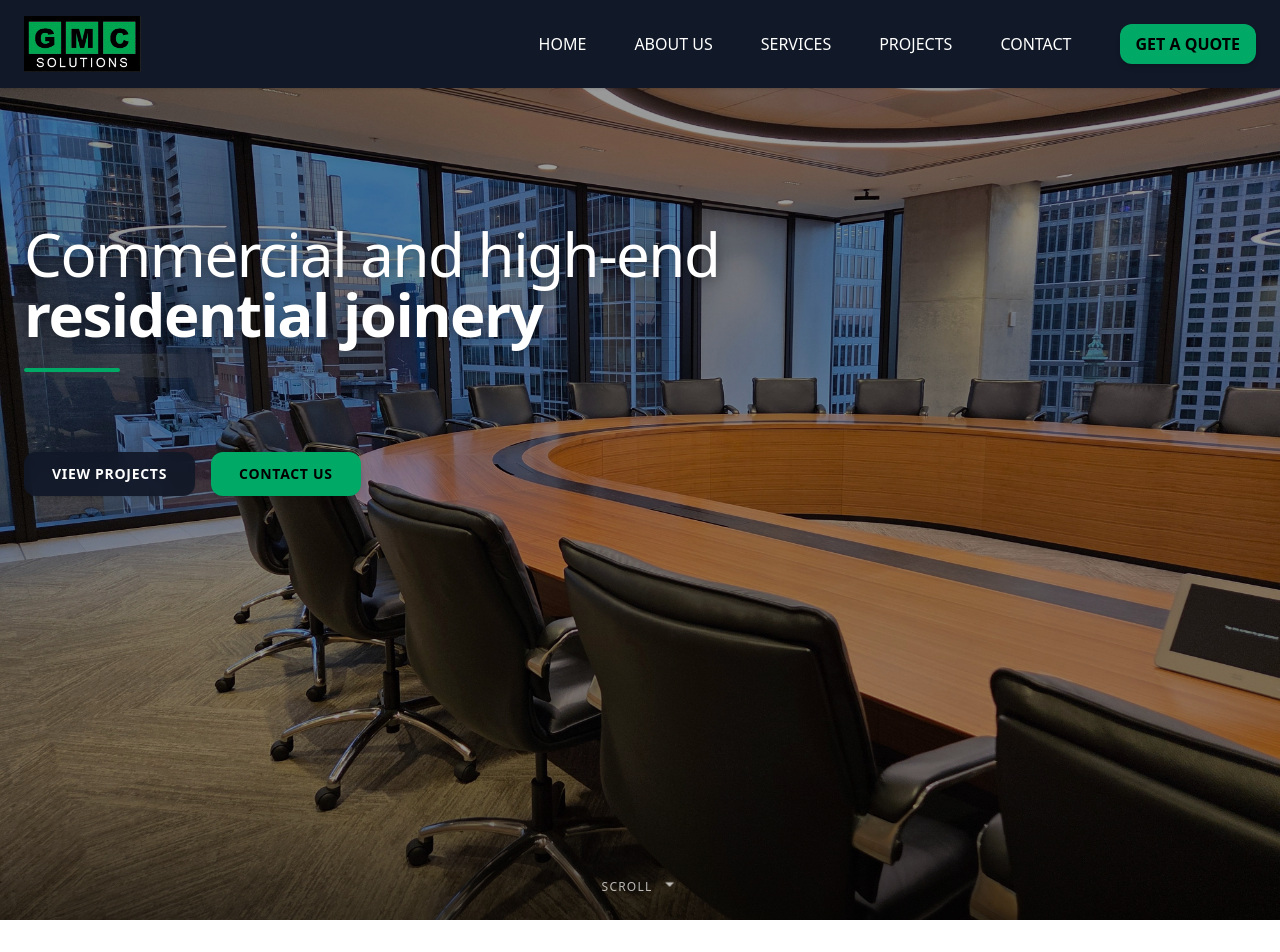
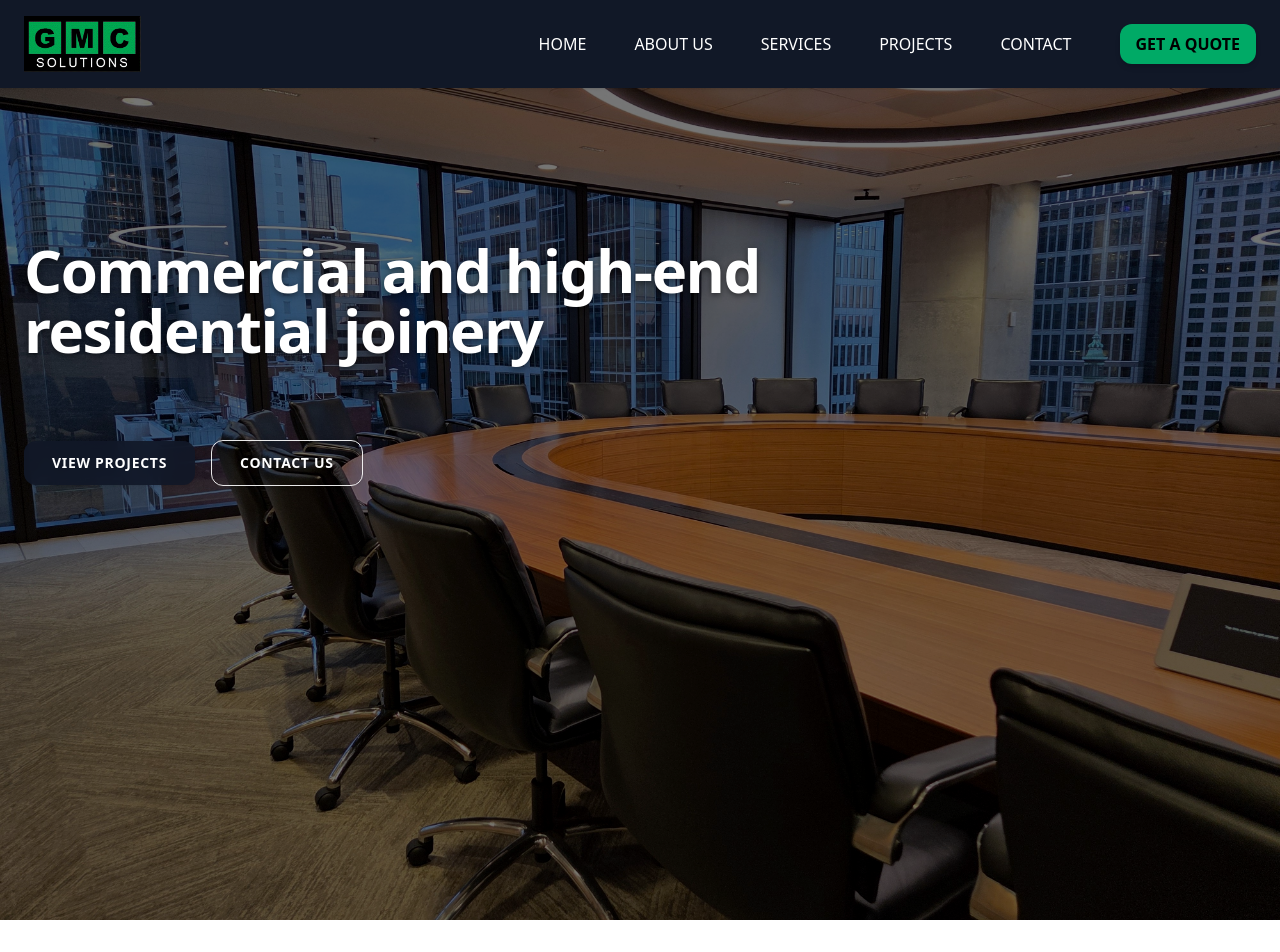
Before and after one commit to GMCandres/GMC, a React (Vite) app: page / in a window 1280 px wide. Shown: the top 952 px of the page. Built offline with nearby package versions, Linux system fonts and the light colour scheme.

Commit message:
Update Hero.jsx

```diff
--- a/src/components/Hero.jsx
+++ b/src/components/Hero.jsx
@@ -8,28 +8,24 @@ export default function Hero() {
       {/* Imagen de fondo */}
       <div
         className="absolute inset-0 bg-cover bg-center"
-        style={{ backgroundImage: `url(${heroImg})` }}
+        style={{
+          backgroundImage: `url(${heroImg})`,
+          filter: 'brightness(0.7) contrast(1.05)' // <-- oscurece la imagen
+        }}
         aria-hidden="true"
       />
-      {/* Overlay oscuro */}
-      <div className="absolute inset-0 bg-black/40" />
-      <div className="pointer-events-none absolute inset-x-0 bottom-0 h-40 bg-gradient-to-t from-black/50 to-transparent" />
+      {/* Overlay extra para refuerzo */}
+      <div className="absolute inset-0 bg-black/35" />
 
       {/* Contenido */}
       <div className="relative z-10 mx-auto max-w-7xl px-6">
-        <div className="pt-[26vh] md:pt-[28vh] max-w-4xl">
-          {/* Título en dos líneas */}
-          <h1 className="text-3xl sm:text-4xl md:text-6xl leading-tight tracking-tight">
-            <span className="block font-light drop-shadow-[0_2px_6px_rgba(0,0,0,0.35)]">
-              Commercial and high-end
-            </span>
-            <span className="block font-semibold drop-shadow-[0_2px_6px_rgba(0,0,0,0.35)]">
-              residential joinery
-            </span>
+        <div className="pt-[28vh] md:pt-[30vh] max-w-4xl">
+          <h1
+            className="text-3xl sm:text-4xl md:text-6xl font-light md:font-semibold leading-tight tracking-tight"
+            style={{ textShadow: '0 2px 6px rgba(0,0,0,0.5)' }}
+          >
+            Commercial and high-end residential joinery
           </h1>
-
-          {/* Línea acento */}
-          <div className="mt-6 h-1 w-24 rounded-full" style={{ backgroundColor: '#00aa66' }} />
 
           {/* Botones */}
           <div className="mt-16 md:mt-20 flex flex-wrap items-center gap-4">
@@ -41,24 +37,14 @@ export default function Hero() {
             </a>
             <a
               href="#contact"
-              className="rounded-xl px-7 py-3 text-sm font-semibold tracking-wider uppercase text-black shadow-md hover:shadow-lg transition"
-              style={{ backgroundColor: '#00aa66' }}
+              className="rounded-xl px-7 py-3 text-sm font-semibold tracking-wider uppercase border transition shadow-sm
+                         text-white border-white/90 hover:bg-[#00aa66] hover:text-black hover:border-[#00aa66]"
             >
               Contact Us
             </a>
           </div>
         </div>
       </div>
-
-      {/* Indicador scroll opcional */}
-      <div className="absolute bottom-6 left-1/2 -translate-x-1/2 text-white/70 text-xs tracking-widest uppercase">
-        <span className="inline-flex items-center gap-2">
-          Scroll
-          <svg width="18" height="18" viewBox="0 0 24 24" className="animate-bounce">
-            <path fill="currentColor" d="M12 16l-6-6h12z"/>
-          </svg>
-        </span>
-      </div>
     </section>
   )
 }
```
